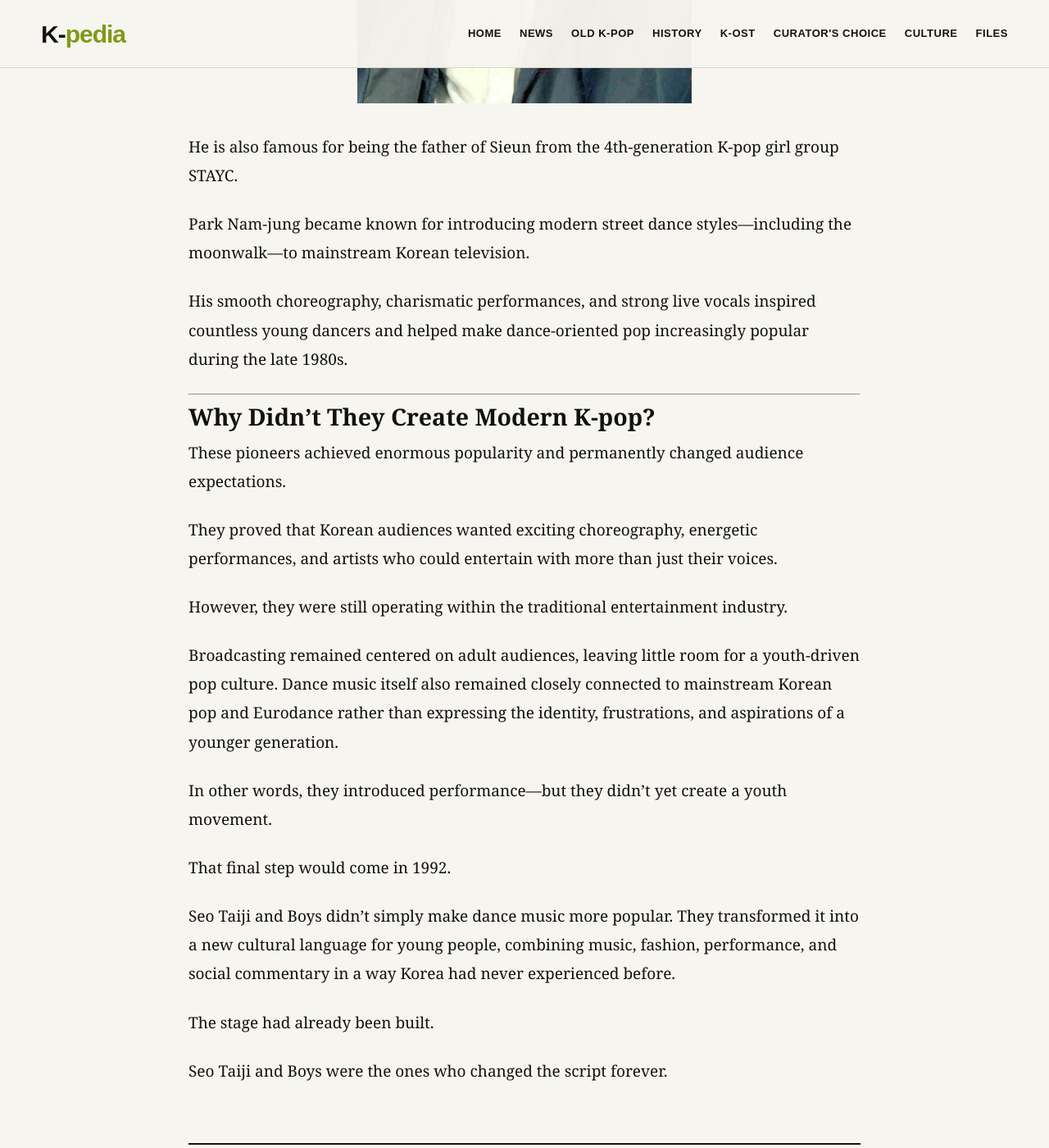
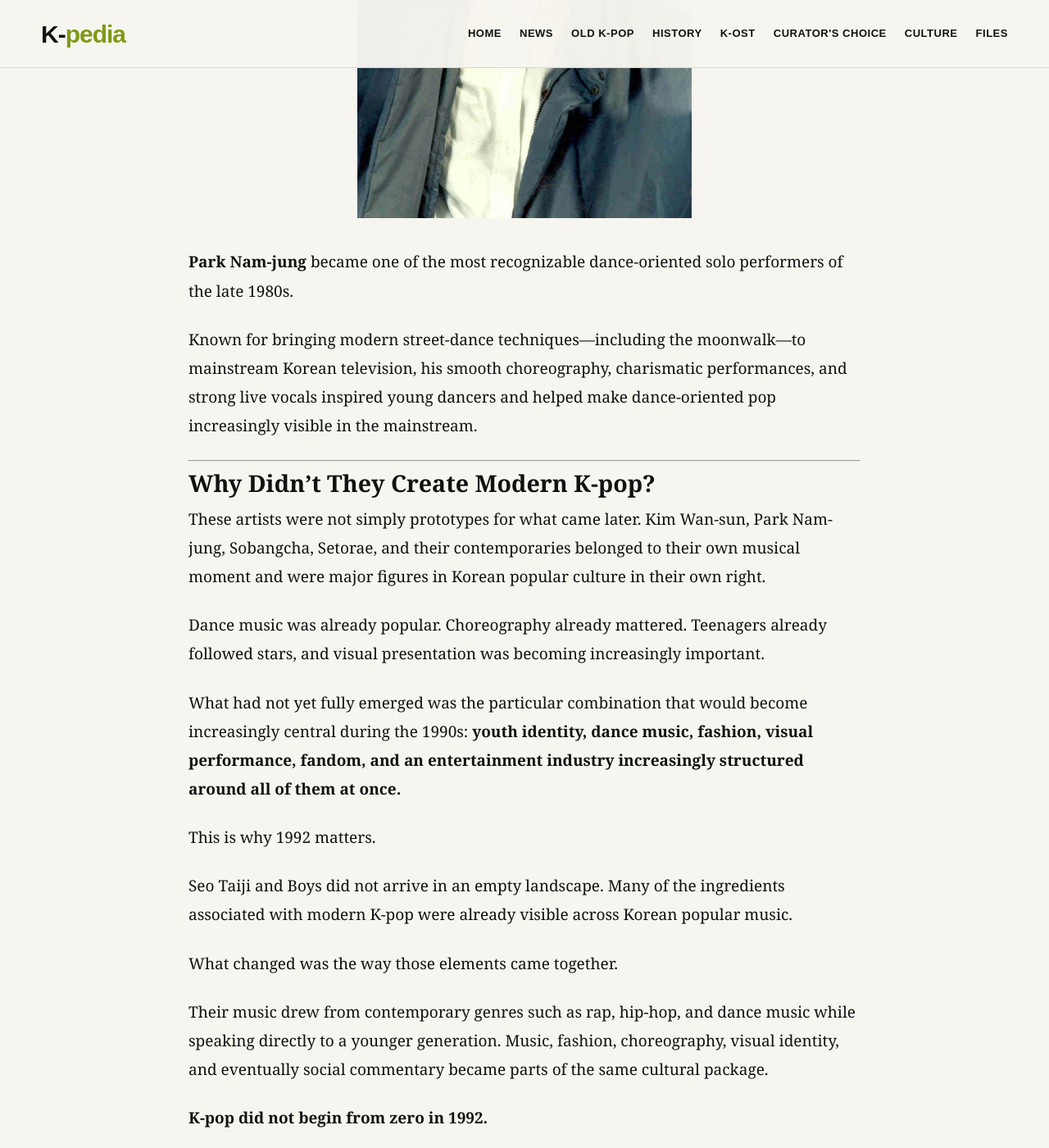
Before and after one commit to kpopkpedia/Kcurator, a Jekyll site: the page built from _posts/2026-09-08-before-the-idols-what-were-koreans-listening-to-before-seo-taiji.md, in a window 1280 px wide and 1400 px high, scrolled down 7305 px. Shown: the whole window at 82% size. Built offline with Jekyll 4.4.1, drawn with Linux system fonts in a browser that asks for light colours; our own code applies the rules of GitHub Pages for plain Markdown files; some of the changed text lies outside the part shown.

Commit message:
Update _posts/2026-09-08-before-the-idols-what-were-koreans-listening-to-before-seo-taiji.md (via Pages CMS)

```diff
--- a/_posts/2026-09-08-before-the-idols-what-were-koreans-listening-to-before-seo-taiji.md
+++ b/_posts/2026-09-08-before-the-idols-what-were-koreans-listening-to-before-seo-taiji.md
@@ -14,23 +14,23 @@
 
 Long before trainee systems, synchronized choreography, and entertainment companies producing million-selling idol groups, Korean popular music had its own stars, its own rules, and its own identity.
 
-Before Seo Taiji transformed the industry, a very different musical landscape dominated Korea. Understanding that world helps explain why his arrival felt so revolutionary.
+Before Seo Taiji and Boys reshaped the industry, a different musical landscape dominated Korea. Understanding that world helps explain why their arrival marked such an important turning point.
 
 ---
 
-# The Era of Music You Listened To
+# Before Visual Performance Became the Center
 
 ![](/assets/images/shinseunghun.jpg)
 
-From the late 1980s to the early 1990s, Korean popular music was defined by **ballads**, **melodic rock**, and **band music**.
+From the late 1980s to the early 1990s, **ballads, melodic rock, and band music** occupied a major place in Korean popular music.
 
-Music was something people primarily **listened to**, not something they watched.
+Television was already important, and visual performance was becoming increasingly visible. Artists such as Kim Wan-sun, Park Nam-jung, and Sobangcha were already demonstrating the appeal of choreography and stage presence. But the industry had not yet been reorganized around the tightly integrated combination of music, choreography, styling, and concept that would later define the idol era.
 
-People bought cassette tapes and LP records, carefully read the lyrics printed inside album booklets, and appreciated vocal ability far more than choreography or elaborate stage production. Television appearances mattered, but performance itself was rarely the main attraction.
+Cassette tapes and LP records remained central to how people consumed music. Listeners followed lyrics through album booklets, and singers such as **Shin Seung-hun**, **Lee Moon-sae**, and **Byun Jin-sub** built enormous audiences through melody, lyrics, and distinctive vocal styles.
 
-Some of the era's biggest stars included **Shin Seung-hun**, **Lee Moon-sae**, and **Byun Jin-sub**, whose emotional ballads dominated the charts. Meanwhile, legendary artists such as **Cho Yong-pil** represented the highest level of musicianship and live performance in Korean popular music.
+Meanwhile, legendary artists such as **Cho Yong-pil** represented a model of the singer as both a commanding musician and a powerful live performer.
 
-Although teenagers certainly loved popular music, the industry itself was largely designed for a general adult audience. A youth-centered pop culture driven by teenage fans had not yet fully emerged.
+Teenagers were already an important part of Korean pop fandom, but the industry had not yet become as systematically organized around youth audiences as it would during the idol era.
 
 ---
 
@@ -38,7 +38,7 @@
 
 Even during the height of the ballad era, a handful of artists began introducing a different kind of performance—one built around movement, choreography, and visual appeal.
 
-They didn't create K-pop as we know it today, but they prepared Korean audiences for what was coming.
+They didn't create K-pop as we know it today, but they helped establish some of the elements that would later become central to it.
 
 ## Sobangcha (1987)
 
@@ -46,9 +46,9 @@
 
 Debuting in 1987, **Sobangcha (소방차)** became one of Korea's earliest performance-oriented male groups. Rather than standing still while singing, they filled the stage with synchronized choreography, energetic movement, and acrobatic performances.
 
-Hits such as **"Last Night Story"** and **"Busy Telephone"** made them hugely popular among teenagers, helping establish one of Korea's earliest youth fan communities and proving that performance could become just as important as the music itself.
+Hits such as **"Last Night Story"** and **"Busy Telephone"** made them hugely popular among teenagers, helping establish one of Korea's early youth fan communities and demonstrating that performance could become an important part of a pop act's appeal.
 
-Sobangcha also experienced several lineup changes during its active years. While member changes were unusual in Korean pop at the time, the group continued promoting under the same name with new members. In hindsight, this demonstrated that audiences could become attached not only to individual performers but also to a group's identity—a concept that would later become common in the K-pop industry.
+Sobangcha also experienced several lineup changes during its active years. While member changes were unusual in Korean pop at the time, the group continued promoting under the same name with new members. In hindsight, Sobangcha offers an early glimpse of something that would become increasingly important in Korean pop: audiences identifying with a group as a continuing entity, rather than only with individual performers.
 
 ## Setorae (1988)
 
@@ -76,30 +76,32 @@
 
 ![](/assets/images/parknam-jung.jpg)
 
-He is also famous for being the father of Sieun from the 4th-generation K-pop girl group STAYC.
+**Park Nam-jung** became one of the most recognizable dance-oriented solo performers of the late 1980s.
 
-Park Nam-jung became known for introducing modern street dance styles—including the moonwalk—to mainstream Korean television.
-
-His smooth choreography, charismatic performances, and strong live vocals inspired countless young dancers and helped make dance-oriented pop increasingly popular during the late 1980s.
+Known for bringing modern street-dance techniques—including the moonwalk—to mainstream Korean television, his smooth choreography, charismatic performances, and strong live vocals inspired young dancers and helped make dance-oriented pop increasingly visible in the mainstream.
 
 ---
 
 # Why Didn't They Create Modern K-pop?
 
-These pioneers achieved enormous popularity and permanently changed audience expectations.
+These artists were not simply prototypes for what came later. Kim Wan-sun, Park Nam-jung, Sobangcha, Setorae, and their contemporaries belonged to their own musical moment and were major figures in Korean popular culture in their own right.
 
-They proved that Korean audiences wanted exciting choreography, energetic performances, and artists who could entertain with more than just their voices.
+Dance music was already popular. Choreography already mattered. Teenagers already followed stars, and visual presentation was becoming increasingly important.
 
-However, they were still operating within the traditional entertainment industry.
+What had not yet fully emerged was the particular combination that would become increasingly central during the 1990s: **youth identity, dance music, fashion, visual performance, fandom, and an entertainment industry increasingly structured around all of them at once.**
 
-Broadcasting remained centered on adult audiences, leaving little room for a youth-driven pop culture. Dance music itself also remained closely connected to mainstream Korean pop and Eurodance rather than expressing the identity, frustrations, and aspirations of a younger generation.
+This is why 1992 matters.
 
-In other words, they introduced performance—but they didn't yet create a youth movement.
+Seo Taiji and Boys did not arrive in an empty landscape. Many of the ingredients associated with modern K-pop were already visible across Korean popular music.
 
-That final step would come in 1992.
+What changed was the way those elements came together.
 
-Seo Taiji and Boys didn't simply make dance music more popular. They transformed it into a new cultural language for young people, combining music, fashion, performance, and social commentary in a way Korea had never experienced before.
+Their music drew from contemporary genres such as rap, hip-hop, and dance music while speaking directly to a younger generation. Music, fashion, choreography, visual identity, and eventually social commentary became parts of the same cultural package.
+
+**K-pop did not begin from zero in 1992.**
+
+Its ingredients were already taking shape across Korean popular music in the years before Seo Taiji and Boys. Looking back at that period makes the transformation of the 1990s easier to understand—not as a sudden invention, but as a moment when several existing currents began to converge.
 
 The stage had already been built.
 
-Seo Taiji and Boys were the ones who changed the script forever.
+In 1992, the performance changed.
```
